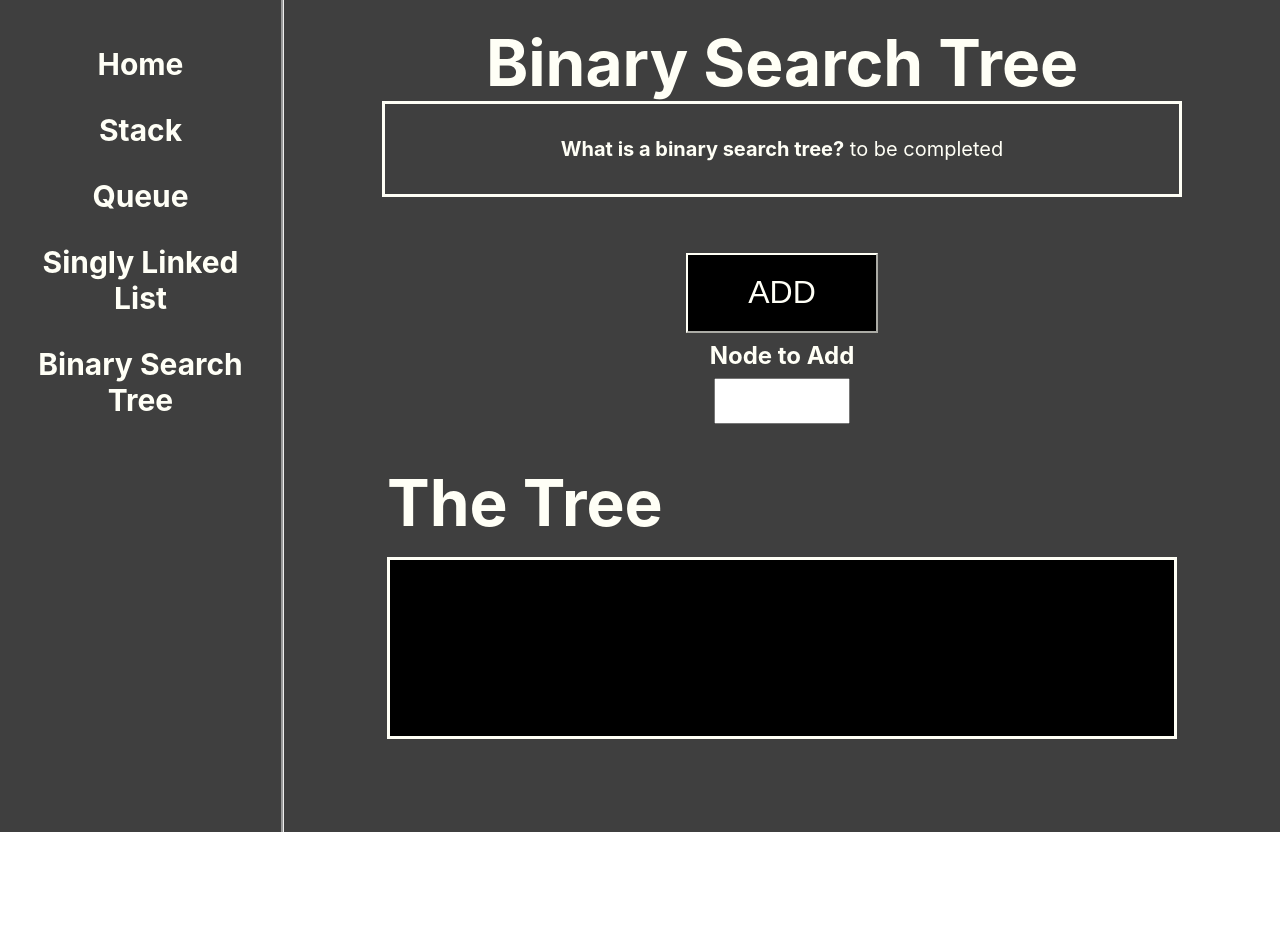
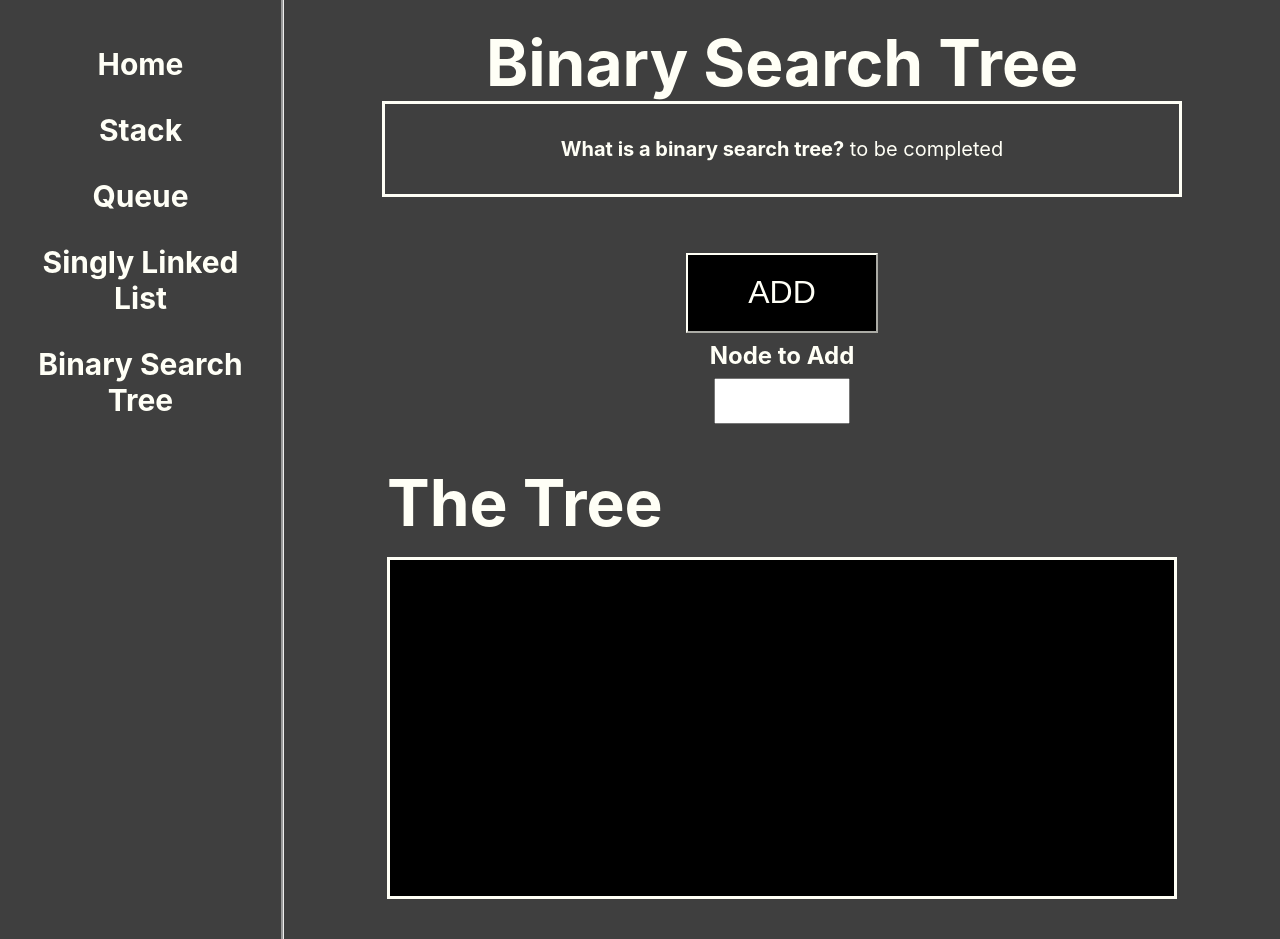
Before and after one commit to k-westbrook/help-my-data-structure, a React (Create React App) app: page /binarysearchtree in a window 1280 px wide. Before the commit the page ends 832 px from the top, so only its background shows below. Built offline with nearby package versions, Linux system fonts and the light colour scheme.

Commit message:
updated css for large screen

```diff
--- a/src/App.css
+++ b/src/App.css
@@ -179,7 +179,7 @@ flex-direction: column;
 border-style: solid;
 padding:1vh;
 font-size: 2vh;
-min-height: 20vh;
+min-height: 40vh;
 width: 60vw;
 margin-bottom:5vh;
 background-color: black;
```
